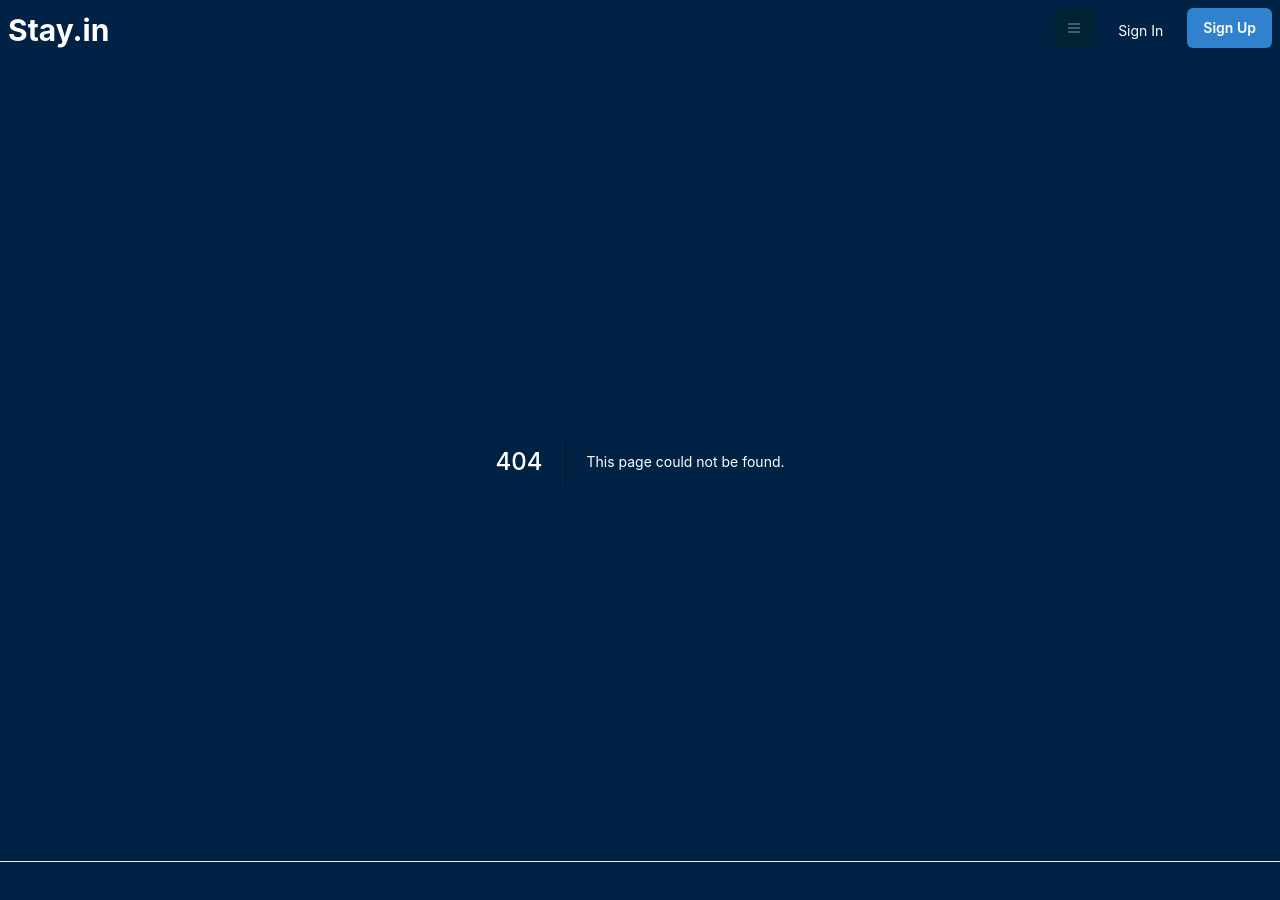
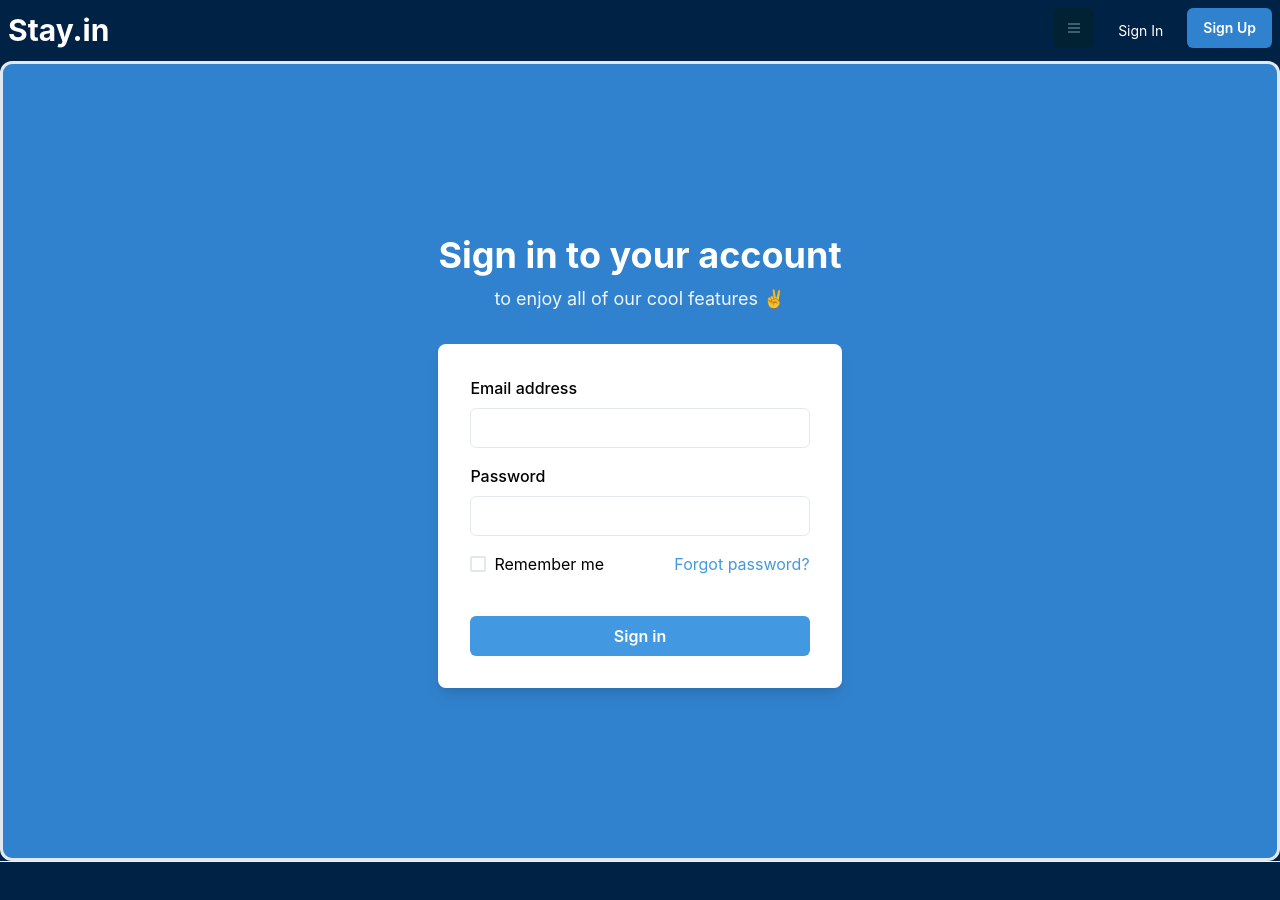
Before and after one commit to RajdevKapoor/Stay.in, a Next.js app in the folder stay-in/: page /signin in a window 1280 px wide. Before the commit this address had no page. Built offline with nearby package versions, Linux system fonts and the light colour scheme; a small style sheet from the web is missing.

Commit message:
Added Sign in UI

```diff
--- /dev/null
+++ b/stay-in/pages/signin.js
@@ -0,0 +1,67 @@
+import {
+  Flex,
+  Box,
+  FormControl,
+  FormLabel,
+  Input,
+  Checkbox,
+  Stack,
+  Link,
+  Button,
+  Heading,
+  Text,
+  useColorModeValue,
+} from '@chakra-ui/react';
+
+export default function SimpleCard() {
+  return (
+    <Flex borderRadius='xl' borderWidth={3}
+      minH={'100vh'}
+      align={'center'}
+      justify={'center'}
+      bg={useColorModeValue('blue.500', 'white')}>
+      <Stack spacing={8} mx={'auto'} maxW={'lg'} py={12} px={6}>
+        <Stack align={'center'}>
+          <Heading fontSize={'4xl'}>Sign in to your account</Heading>
+          <Text fontSize={'lg'} color={'whiteAlpha.900'}>
+            to enjoy all of our cool <Link color={'whiteAlpha.900'}>features</Link> ✌️
+          </Text>
+        </Stack>
+        <Box
+          rounded={'lg'}
+          bg={useColorModeValue('white', 'gray.700')}
+          boxShadow={'lg'}
+          color={"black"}
+          p={8}>
+          <Stack spacing={4}>
+            <FormControl id="email">
+              <FormLabel>Email address</FormLabel>
+              <Input type="email" />
+            </FormControl>
+            <FormControl id="password">
+              <FormLabel>Password</FormLabel>
+              <Input type="password" />
+            </FormControl>
+            <Stack spacing={10}>
+              <Stack
+                direction={{ base: 'column', sm: 'row' }}
+                align={'start'}
+                justify={'space-between'}>
+                <Checkbox>Remember me</Checkbox>
+                <Link color={'blue.400'}>Forgot password?</Link>
+              </Stack>
+              <Button
+                bg={'blue.400'}
+                color={'white'}
+                _hover={{
+                  bg: 'blue.500',
+                }}>
+                Sign in
+              </Button>
+            </Stack>
+          </Stack>
+        </Box>
+      </Stack>
+    </Flex>
+  );
+}
```
